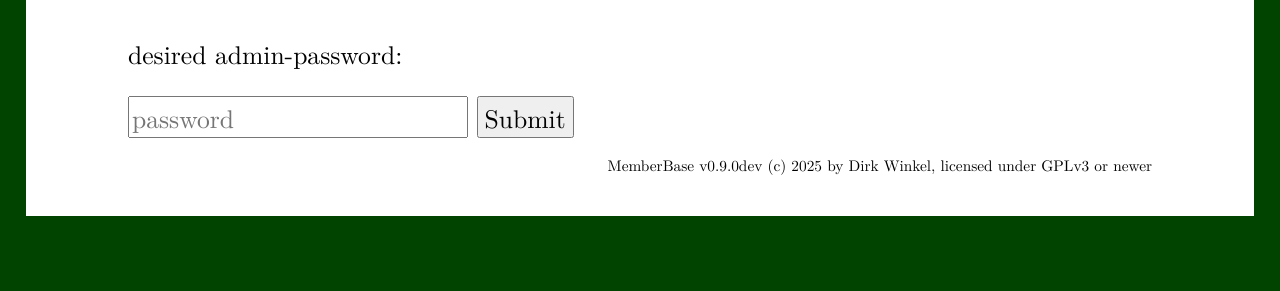
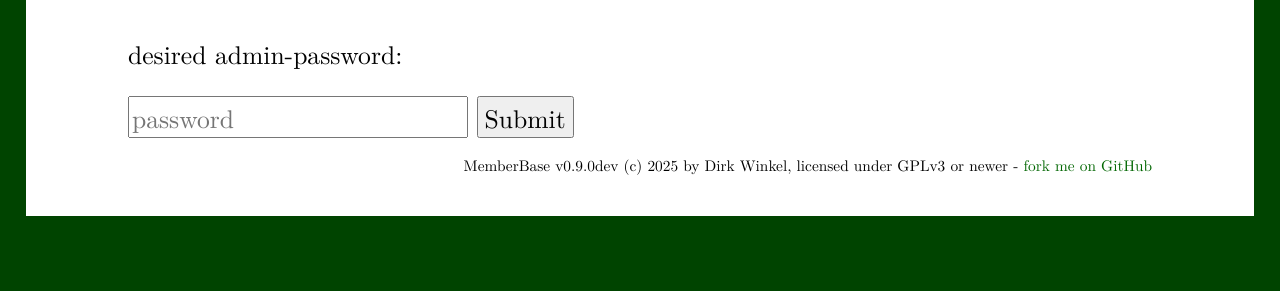
Before and after one commit to polarwinkel/MemberBase, a Flask app: page /_init in a window 1280 px wide. Shown: the part 240-531 px from the top of the page. Run offline with Flask 3, Linux system fonts and the light colour scheme; data comes from the database, SQL or seed files in the repository.

```diff
--- a/templates/base.html
+++ b/templates/base.html
@@ -20,7 +20,7 @@
             {% block content %}Content{% endblock %}
         </div>
         <p id="copyright" class="no-print" style="width:100%; background-color:080; text-align:right; font-size:0.6rem;">
-            MemberBase v0.9.0dev (c) 2025 by Dirk Winkel, licensed under GPLv3 or newer
+            MemberBase v0.9.0dev (c) 2025 by Dirk Winkel, licensed under GPLv3 or newer - <a href="https://github.com/polarwinkel/MemberBase" target="_blank">fork me on GitHub</a>
         </p>
     </body>
 </html>
```
Also changed, not shown: 1 other file.
